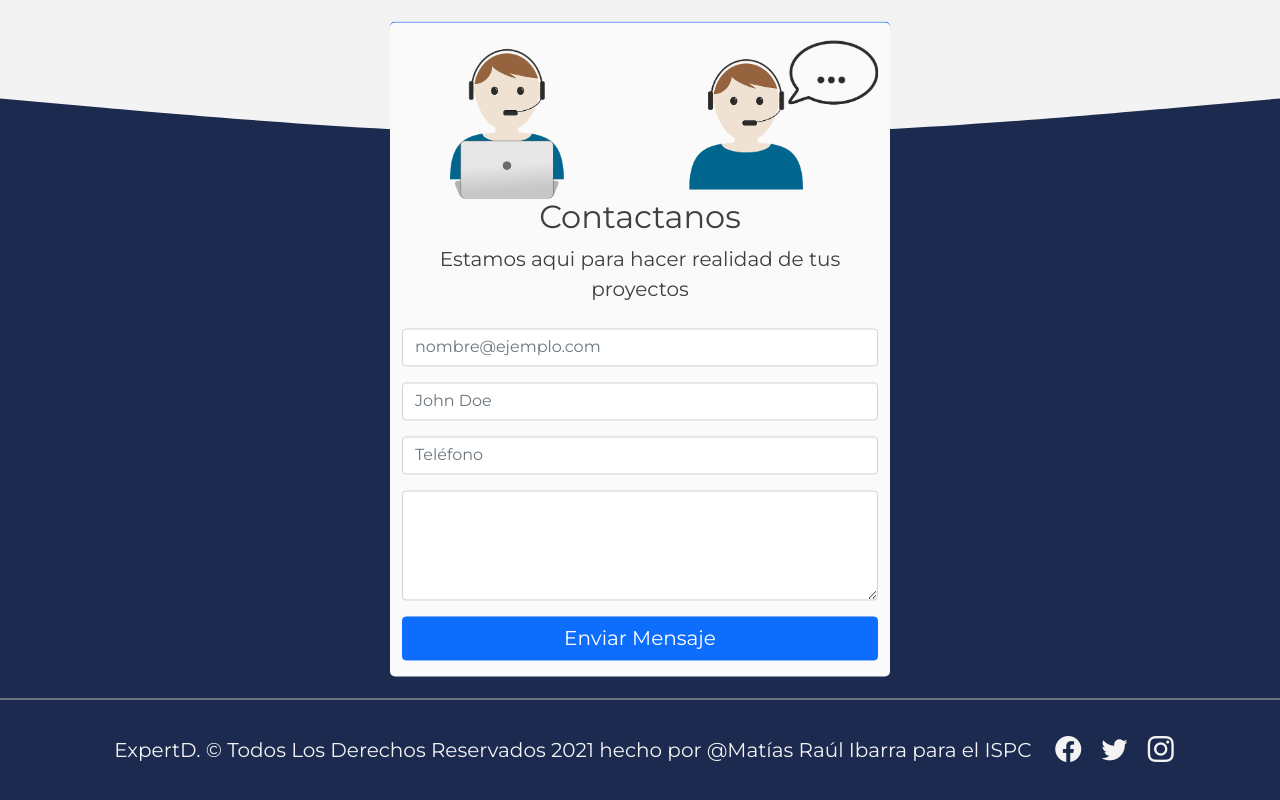
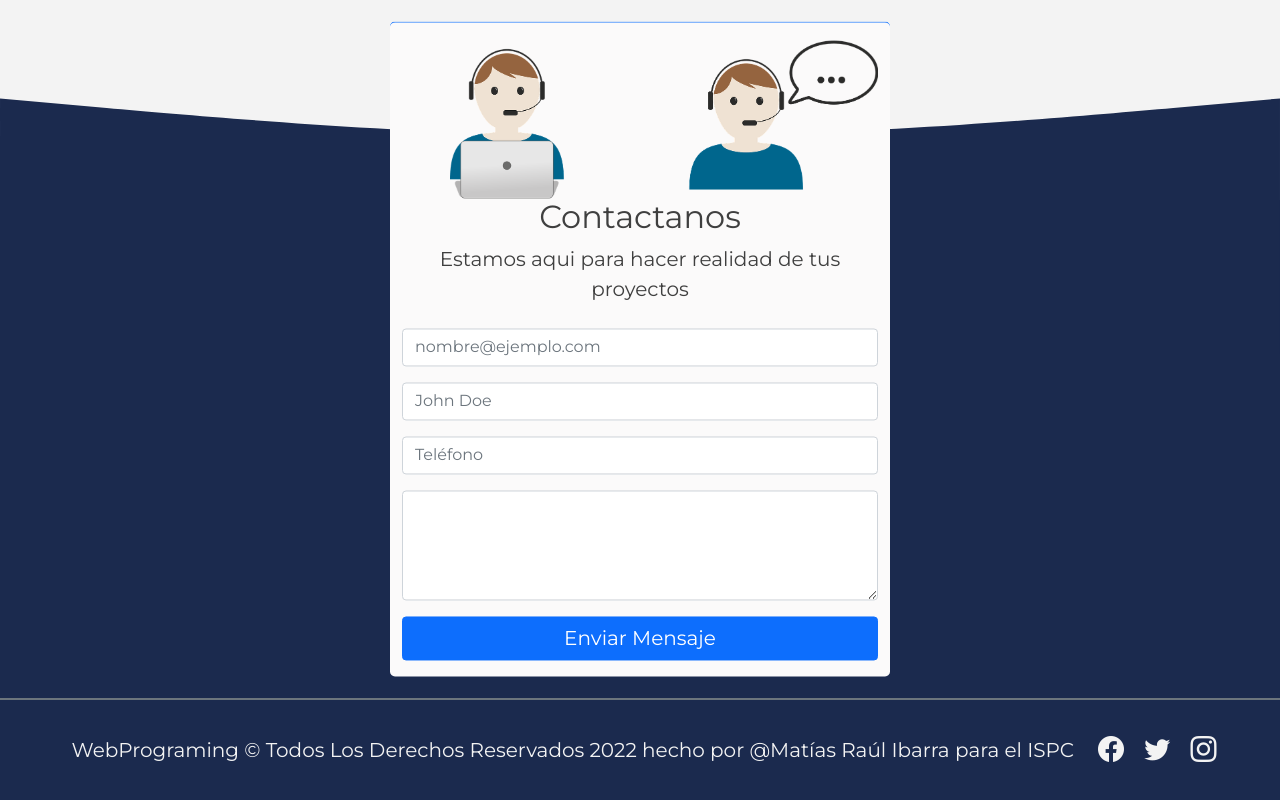
Before and after one commit to MatiasRaulIbarra/pagina_web_PIL_ISPC, a plain HTML site: page index.html in a window 1280 px wide. Shown: the part 2860-3660 px from the top of the page. Drawn offline with nearby package versions, Linux system fonts and the light colour scheme.

Commit message:
agregando detalles

```diff
--- a/index.html
+++ b/index.html
@@ -230,7 +230,7 @@
 
 
 <footer class="w-100  d-flex  align-items-center justify-content-center flex-wrap">
-  <p class="fs-5 px-3  pt-3">ExpertD. &copy; Todos Los Derechos Reservados 2021 hecho por @Matías Raúl Ibarra para el ISPC</p>
+  <p class="fs-5 px-3  pt-3">WebPrograming &copy; Todos Los Derechos Reservados 2022 hecho por @Matías Raúl Ibarra para el ISPC</p>
   <div id="iconos" >
       <a href="#"><i class="bi bi-facebook"></i></a>
       <a href="#"><i class="bi bi-twitter"></i></a>
```
